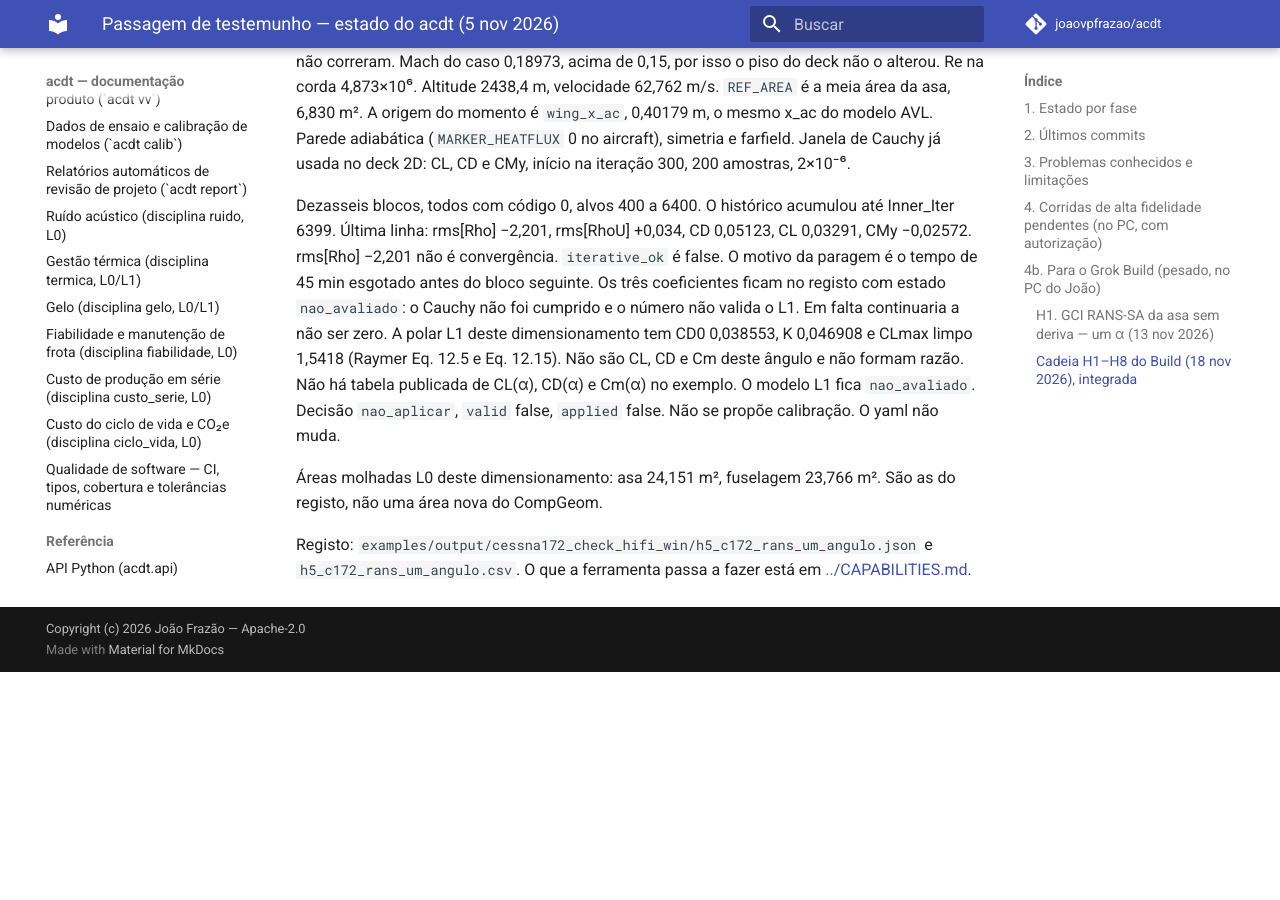
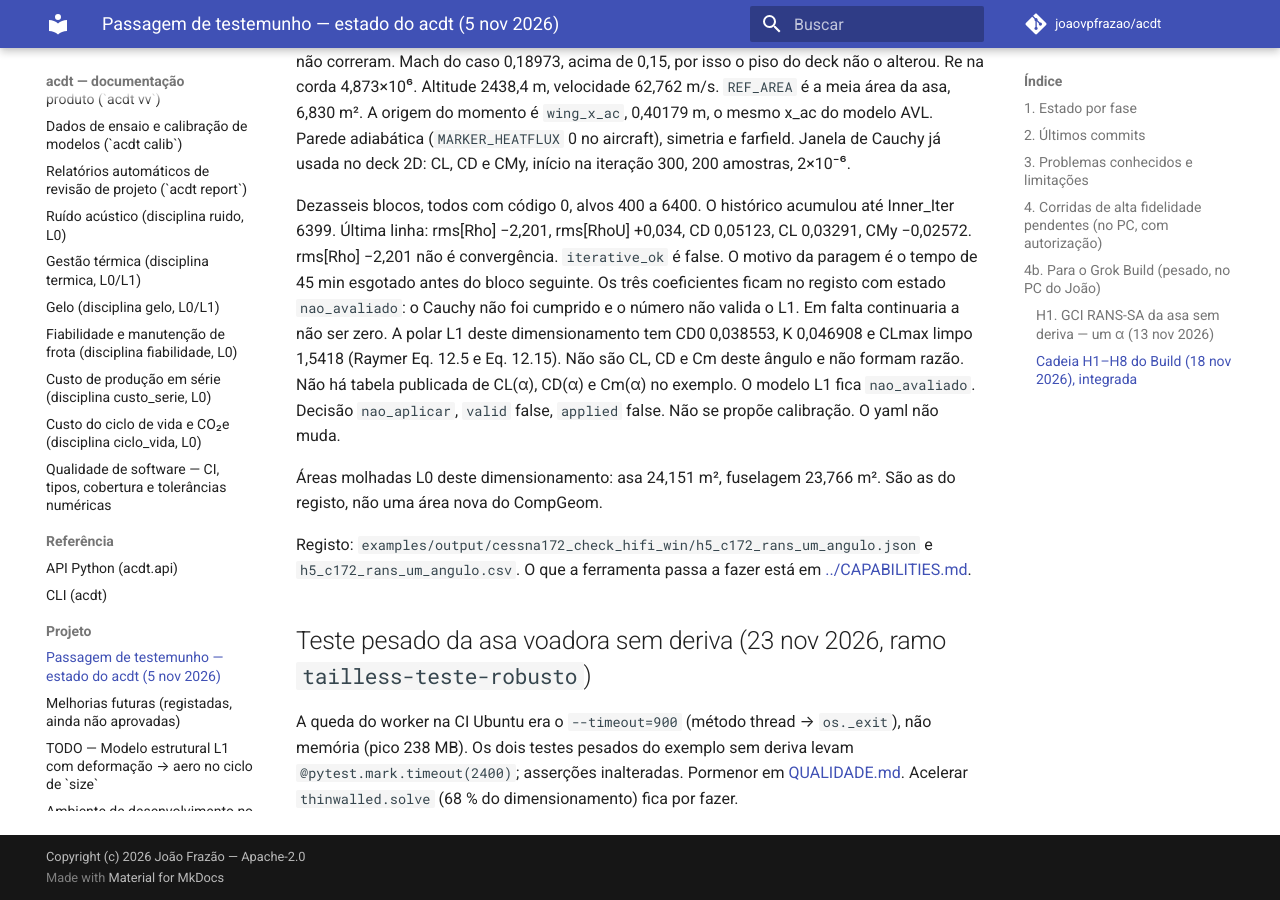
Before and after one commit to joaovpfrazao/acdt, an MkDocs documentation site: the page built from docs/HANDOFF.md, in a window 1280 px wide and 900 px high, scrolled down 81671 px. Built offline with MkDocs 1.6.1 and Material for MkDocs 9.7.7, drawn with Linux system fonts in a browser that asks for light colours; comment, search, counter and statistics services are not loaded; before the commit the page ends 82343 px from its top, so only the background shows below that.

Commit message:
CAPABILITIES e HANDOFF atualizados

```diff
--- a/docs/HANDOFF.md
+++ b/docs/HANDOFF.md
@@ -2027,3 +2027,7 @@ Dezasseis blocos, todos com código 0, alvos 400 a 6400. O histórico acumulou a
 Áreas molhadas L0 deste dimensionamento: asa 24,151 m², fuselagem 23,766 m². São as do registo, não uma área nova do CompGeom.
 
 Registo: `examples/output/cessna172_check_hifi_win/h5_c172_rans_um_angulo.json` e `h5_c172_rans_um_angulo.csv`. O que a ferramenta passa a fazer está em [../CAPABILITIES.md](../CAPABILITIES.md).
+
+## Teste pesado da asa voadora sem deriva (23 nov 2026, ramo `tailless-teste-robusto`)
+
+A queda do worker na CI Ubuntu era o `--timeout=900` (método thread → `os._exit`), não memória (pico 238 MB). Os dois testes pesados do exemplo sem deriva levam `@pytest.mark.timeout(2400)`; asserções inalteradas. Pormenor em [QUALIDADE.md](QUALIDADE.md). Acelerar `thinwalled.solve` (68 % do dimensionamento) fica por fazer.
```
